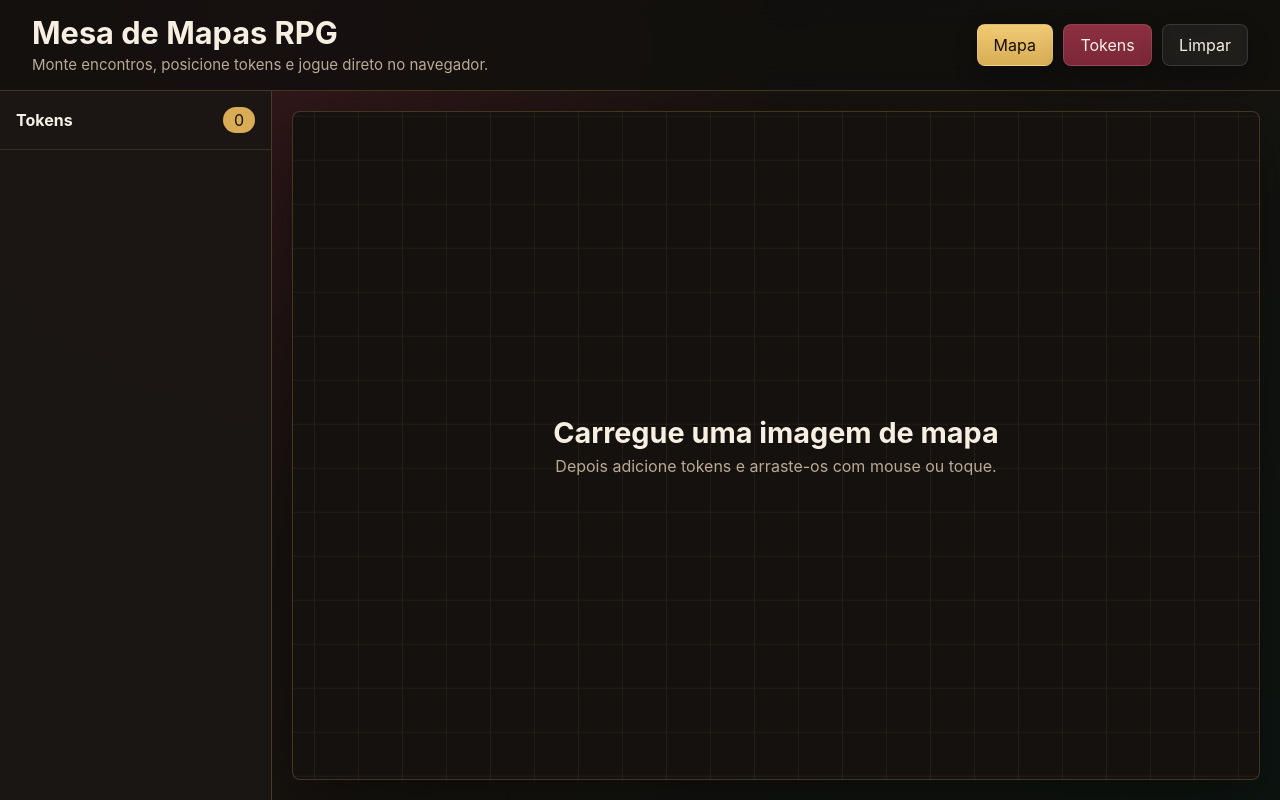
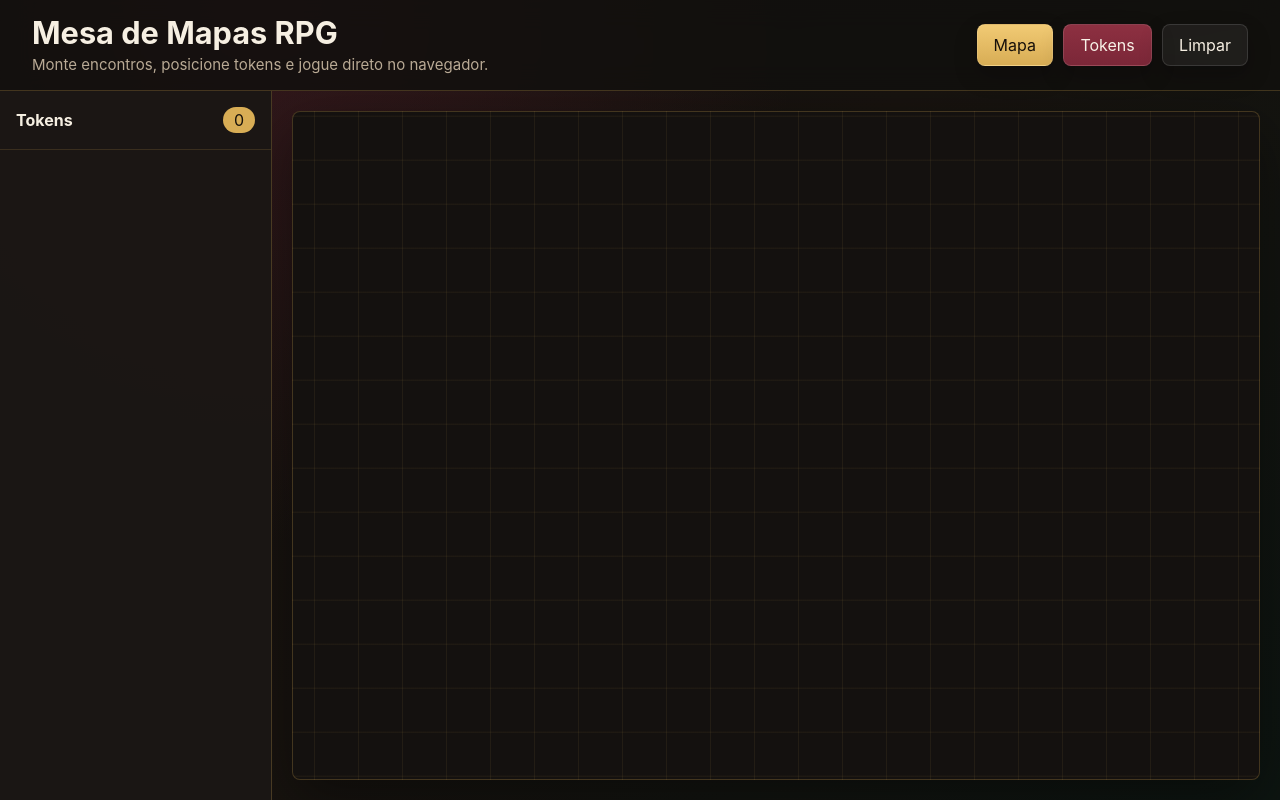
Before and after one commit to nickrizk/luccaMapa, a plain HTML site: page index.html in a window 1280 px wide. Drawn offline with Linux system fonts and the light colour scheme.

Commit message:
Remove empty state message from map section
Removed the empty state message from the map section.

```diff
--- a/index.html
+++ b/index.html
@@ -36,10 +36,6 @@
 
       <section class="map-stage-wrap" aria-label="Mapa interativo">
         <div id="mapStage" class="map-stage">
-          <div id="emptyState" class="empty-state">
-            <strong>Carregue uma imagem de mapa</strong>
-            <span>Depois adicione tokens e arraste-os com mouse ou toque.</span>
-          </div>
         </div>
       </section>
     </section>
```
